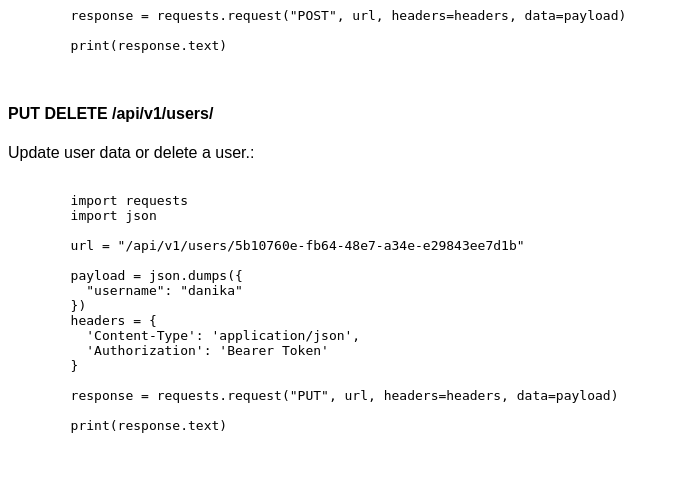
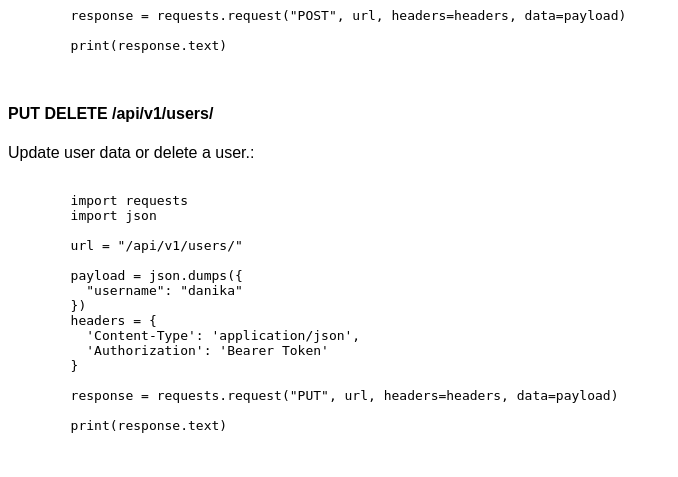
Before and after one commit to haveacar/user_login_microservice, a Flask app: page / in a window 1280 px wide. Shown: the part 3008-3485 px from the top of the page, without its empty margins (0-678 px from the left). Run offline with Flask 3, Linux system fonts and the light colour scheme; parts of the project's set-up code (start-up, migrations or seed data) failed here and were passed over.

Commit message:
update technical_documentation

```diff
--- a/templates/api_documentation.html
+++ b/templates/api_documentation.html
@@ -207,7 +207,7 @@
         import requests
         import json
 
-        url = "/api/v1/users/5b10760e-fb64-48e7-a34e-e29843ee7d1b"
+        url = "/api/v1/users/"
 
         payload = json.dumps({
           "username": "danika"
```
